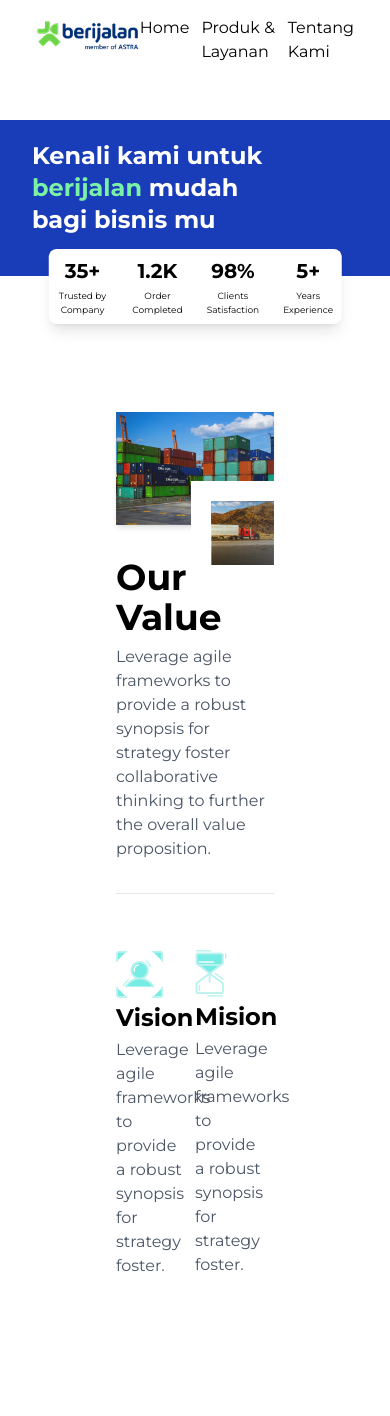
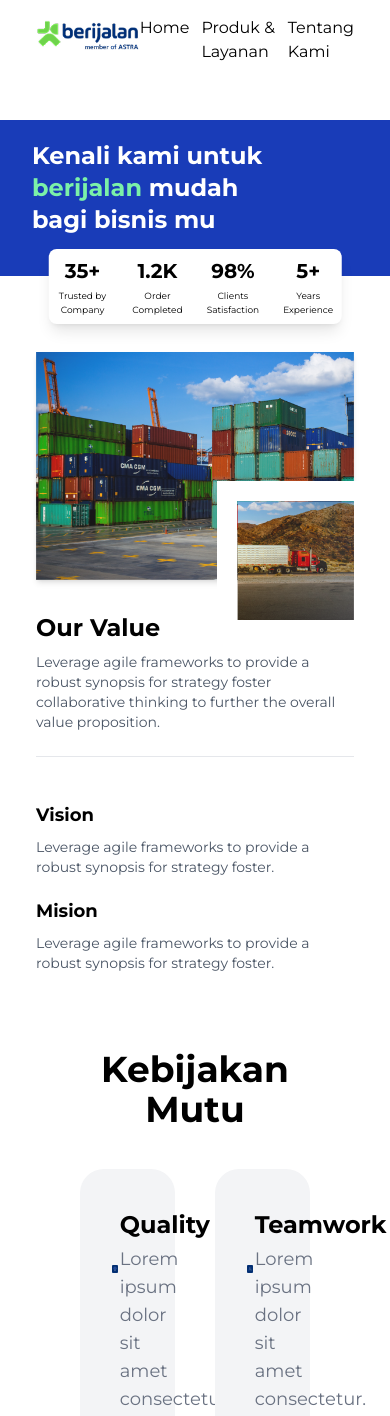
Before and after one commit to Berwyn-s/porto-lisa-freelance, a React (Vite) app: page /about in a window 390 px wide. Shown: the top 1416 px of the page. Built offline with nearby package versions, Linux system fonts and the light colour scheme.

Commit message:
Feat: Values Responsive

```diff
--- a/src/pages/about_us/AboutUs.jsx
+++ b/src/pages/about_us/AboutUs.jsx
@@ -7,7 +7,7 @@ import ValuesSection from "./values_section/ValuesSection";
 
 function AboutUs() {
     return (
-        <div className="flex flex-col gap-30">
+        <div className="flex flex-col gap-15 xl:gap-30">
             {/* Header */}
             <HeaderSection />
 
--- a/src/pages/about_us/values_section/ValuesSection.jsx
+++ b/src/pages/about_us/values_section/ValuesSection.jsx
@@ -11,7 +11,7 @@ function ValuesSection() {
         "Leverage agile frameworks to provide a robust synopsis for strategy foster.";
 
     return (
-        <div className="flex flex-wrap mx-25 items-center">
+        <div className="flex flex-wrap items-center mx-5 md:mt-10 xl:mx-25">
             {/* Images */}
             <div className="w-full md:w-1/2 p-4 relative">
                 <img src={valueImage1} alt="Containers" className="w-full shadow-md relative" />
@@ -24,10 +24,12 @@ function ValuesSection() {
 
             {/* Values */}
             <div className="w-full md:w-1/2 p-4">
-                <h3 className="text-4xl font-bold text-black">Our Value</h3>
-                <p className="text-gray-600 mt-2">{valueSubtitle}</p>
+                <h3 className="text-2xl sm:text-3xl lg:text-4xl font-bold text-black">Our Value</h3>
+                <p className="text-sm sm:text-base lg:text-lg text-gray-600 mt-2">
+                    {valueSubtitle}
+                </p>
 
-                <hr className="h-px my-8 bg-gray-200 border-0 dark:bg-gray-700" />
+                <hr className="h-px my-6 bg-gray-200 border-0 dark:bg-gray-700" />
 
                 <div className="w-full flex flex-wrap">
                     <VisionMisionComp icon={visionIcon} title={"Vision"} subtitle={vmSubtitle} />
--- a/src/pages/about_us/values_section/VisionMisionComp.jsx
+++ b/src/pages/about_us/values_section/VisionMisionComp.jsx
@@ -1,10 +1,12 @@
 function VisionMisionComp({ icon, title, subtitle }) {
     return (
-        <div className="mt-6 w-1/2">
+        <div className="mt-3 w-full sm:mt-6 sm:w-1/2 md:mt-0">
             <div className="w-11/12">
-                <img src={icon} alt="Icon" className="" />
-                <h4 className="text-2xl font-bold text-black my-1">{title}</h4>
-                <p className="text-gray-600">{subtitle}</p>
+                <img src={icon} alt="Icon" className="hidden sm:block" />
+                <h4 className="text-lg sm:text-xl ld:text-2xl font-bold text-black my-2">
+                    {title}
+                </h4>
+                <p className="text-sm sm:text-base lg:text-lg text-gray-600">{subtitle}</p>
             </div>
         </div>
     );
```
